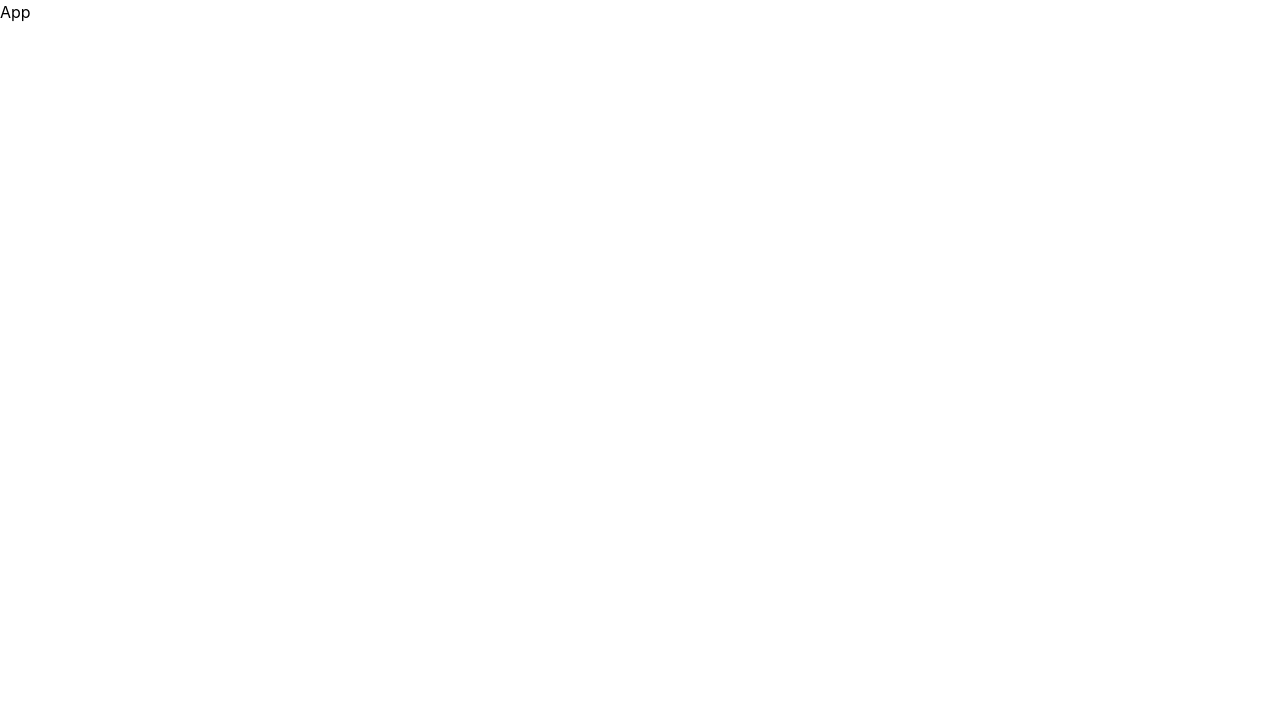
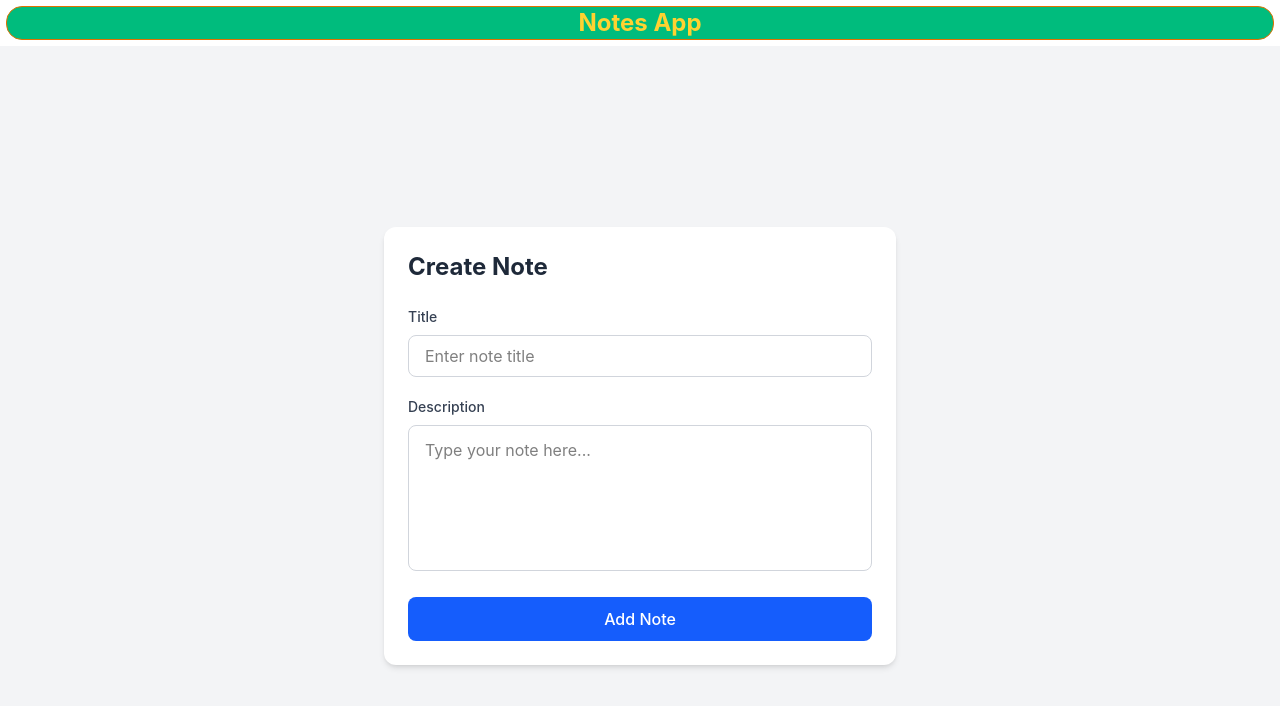
Before and after one commit to arifaslam2002/NotesApp, a React (Vite) app: page / in a window 1280 px wide. Shown: the top 706 px of the page. Built offline with nearby package versions, Linux system fonts and the light colour scheme.

Commit message:
Page Components created

```diff
--- a/package.json
+++ b/package.json
@@ -13,6 +13,7 @@
     "@tailwindcss/vite": "^4.3.3",
     "react": "^19.2.8",
     "react-dom": "^19.2.8",
+    "react-router-dom": "^7.18.3",
     "tailwindcss": "^4.3.3"
   },
   "devDependencies": {
--- a/src/App.jsx
+++ b/src/App.jsx
@@ -1,7 +1,9 @@
-
+import Home from "./pages/Home"
 const App = () => {
   return (
-    <div>App</div>
+    <div>
+  <Home />
+  </div>
   )
 }
 
--- /dev/null
+++ b/src/components/Navbar.jsx
@@ -0,0 +1,9 @@
+const Navbar = () => {
+  return (
+    <div className="border border-amber-600 rounded-2xl m-1.5 bg-emerald-500">
+      <h1 className="text-2xl text-amber-300 text-center font-bold">Notes App</h1>
+    </div>
+  );
+};
+
+export default Navbar;
--- /dev/null
+++ b/src/components/NoteCard.jsx
@@ -0,0 +1,11 @@
+
+const NoteCard = ({title,description}) => {
+  return (
+    <div>
+    <h2>{title}</h2>
+    <p>{description}</p>
+    </div>
+  )
+}
+
+export default NoteCard
--- /dev/null
+++ b/src/components/NoteForm.jsx
@@ -0,0 +1,67 @@
+import { useState } from "react";
+
+const NoteForm = () => {
+  const [title, setTitle] = useState("");
+  const [description, setDescription] = useState("");
+
+  return (
+    <div className="min-h-screen bg-gray-100 flex items-center justify-center p-6">
+      <form onSubmit={onsubmit} className="w-full max-w-lg bg-white p-6 rounded-xl shadow-md">
+        <h2 className="text-2xl font-bold text-gray-800 mb-6">Create Note</h2>
+
+        {/* Title */}
+        <div className="mb-5">
+          <label
+            htmlFor="title"
+            className="block text-sm font-medium text-gray-700 mb-2"
+          >
+            Title
+          </label>
+
+          <input
+            type="text"
+            id="title"
+            value={title}
+            onChange={(e) => setTitle(e.target.value)}
+            placeholder="Enter note title"
+            className="w-full px-4 py-2 border border-gray-300 rounded-lg
+                       outline-none focus:ring-2 focus:ring-blue-500
+                       focus:border-blue-500"
+          />
+        </div>
+
+        {/* Description */}
+        <div className="mb-5">
+          <label
+            htmlFor="desc"
+            className="block text-sm font-medium text-gray-700 mb-2"
+          >
+            Description
+          </label>
+
+          <textarea
+            id="desc"
+            rows={5}
+            placeholder="Type your note here..."
+            value={description}
+            onChange={(e) => setDescription(e.target.value)}
+            className="w-full px-4 py-3 border border-gray-300 rounded-lg
+                       outline-none resize-none focus:ring-2
+                       focus:ring-blue-500 focus:border-blue-500"
+          />
+        </div>
+
+        {/* Button */}
+        <button
+          type="submit"
+          className="w-full bg-blue-600 text-white py-2.5 rounded-lg
+                     font-medium hover:bg-blue-700 transition"
+        >
+          Add Note
+        </button>
+      </form>
+    </div>
+  );
+};
+
+export default NoteForm;
--- /dev/null
+++ b/src/pages/Home.jsx
@@ -0,0 +1,11 @@
+import Navbar from "../components/Navbar";
+import NoteForm from "../components/NoteForm";
+
+const Home = () => {
+  return <div>
+  <Navbar />
+  <NoteForm />
+  </div>;
+};
+
+export default Home;
```
Also changed, not shown: src/components/NoteList.jsx (added), 1 other file (tests, documents, lock files or other folders).
